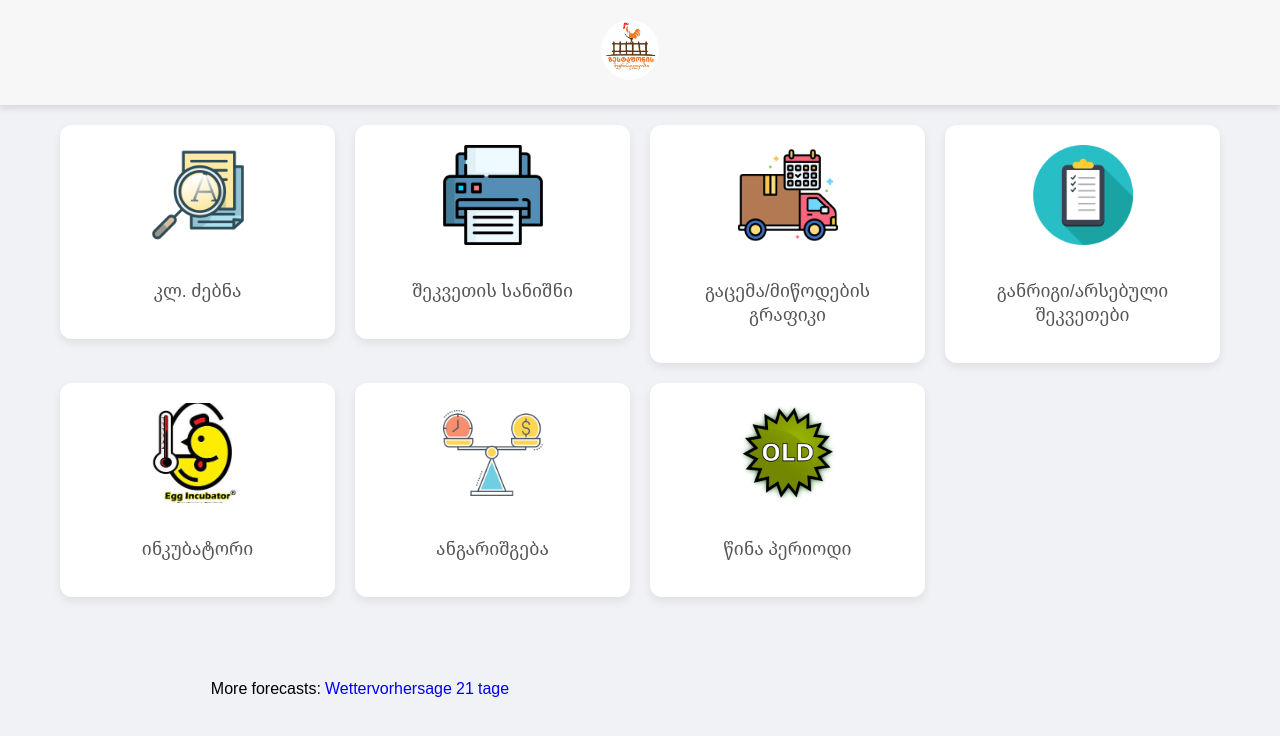
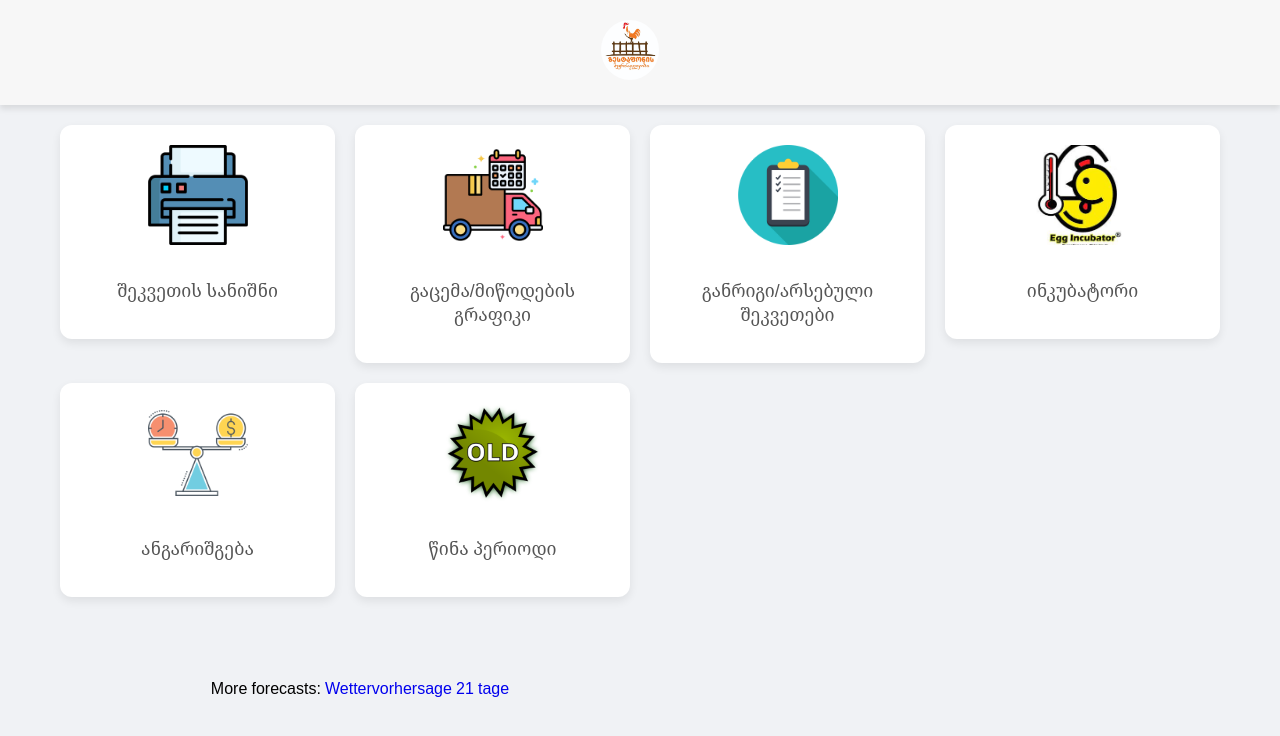
Before and after one commit to bbakhtidze/farmer, a plain HTML site: page index.html in a window 1280 px wide. Drawn offline with Linux system fonts and the light colour scheme; a script that the page names is missing.

Commit message:
Update index.html

```diff
--- a/index.html
+++ b/index.html
@@ -112,16 +112,7 @@
 
 
         <!-- არსებული ბოქსები -->
-        <a
-          href="https://script.google.com/macros/s/AKfycbws9a50hFjH9uI1pudXlVF37OkySearbgrB3aXE0K9haD7c9H-sLjMari8yDhhhrM_s-g/exec?page=search"
-          target="_blank"
-          rel="noopener noreferrer"
-        >
-          <div class="box">
-            <img class="box-img" src="image/search.png" alt="ძებნის ხატულა" />
-            <p>კლ. ძებნა</p>
-          </div>
-        </a>
+
 
         <a
           href="https://script.google.com/macros/s/AKfycbws9a50hFjH9uI1pudXlVF37OkySearbgrB3aXE0K9haD7c9H-sLjMari8yDhhhrM_s-g/exec"
```
